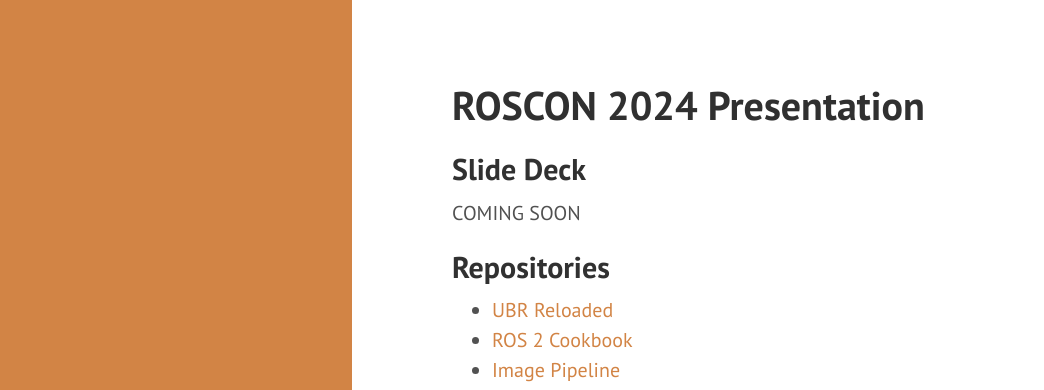
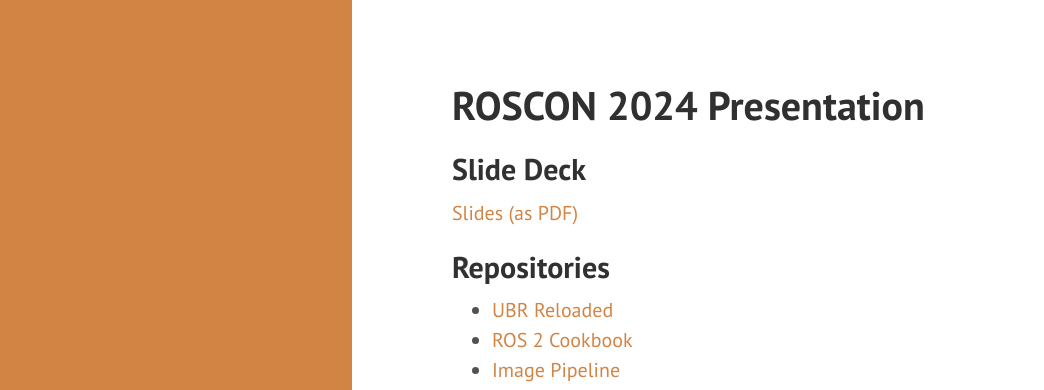
Before and after one commit to robotandchisel/robotandchisel.github.io, a Jekyll site: the page built from roscon24.md, in a window 1280 px wide and 1310 px high. Shown: the top 390 px of the window, without its empty margins (8-1052 px from the left). Built offline with Jekyll 4.4.1, drawn with Linux system fonts in a browser that asks for light colours.

Commit message:
add slides, front page link

```diff
--- a/index.html
+++ b/index.html
@@ -2,6 +2,8 @@
 layout: default
 title: Home
 ---
+
+<h1><a href="/{{ site.baseurl }}roscon24">NEW: ROSCon 2024 Talk Information</a></h1>
 
 <h1>Welcome</h1>
 Over the past decade I've built a number of cool robots. A few of them have even done some
--- a/roscon24.md
+++ b/roscon24.md
@@ -6,7 +6,7 @@
 
 ## Slide Deck
 
-COMING SOON
+<a href="/{{ site.baseurl }}assets/papers/2024-roscon.pdf">Slides (as PDF)</a>
 
 ## Repositories
 
```
Also changed, not shown: 1 other file.
